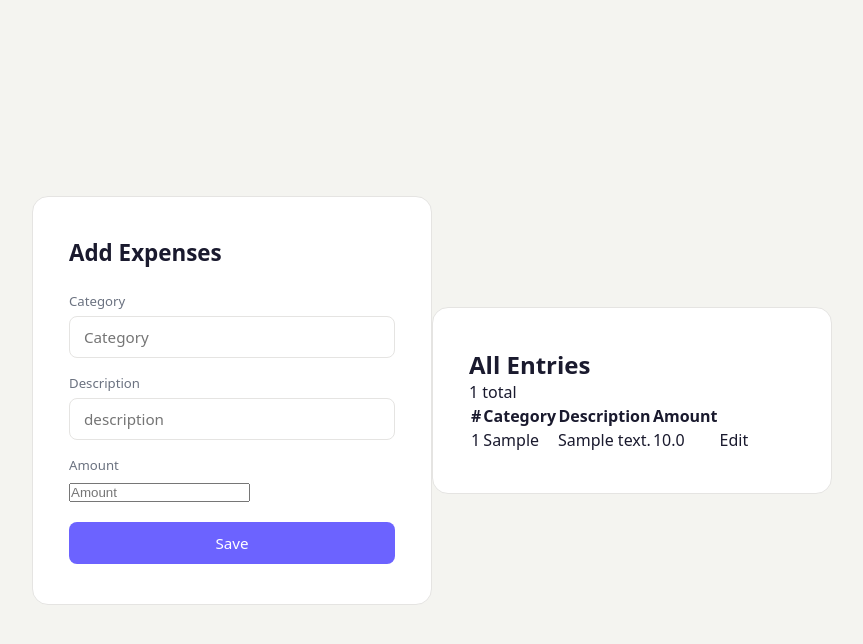
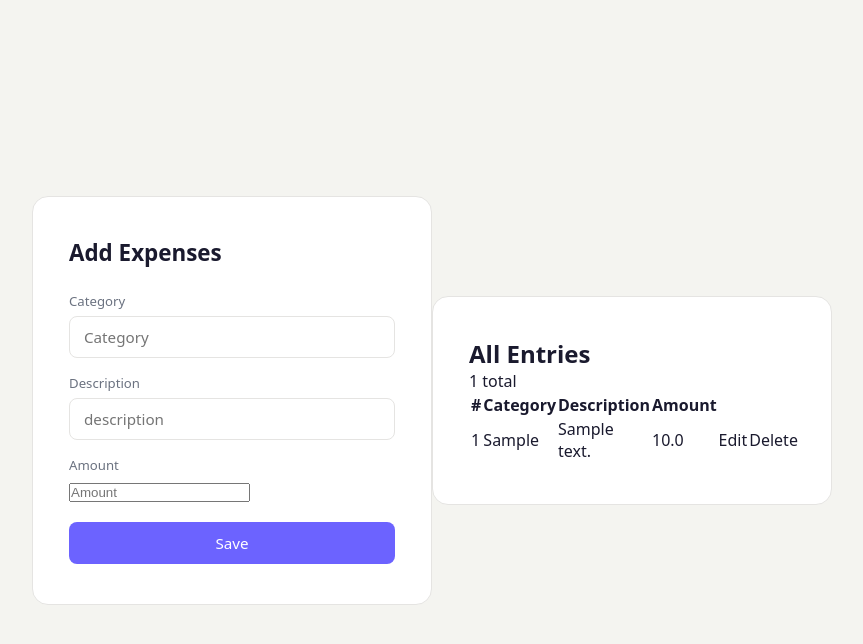
Before and after one commit to aryan-18-pentester/Flask_Expense_Tracker, a Flask app: page /expenses in a window 1280 px wide. Shown: the top 644 px of the page, without its empty margins (208-1071 px from the left). Run offline with Flask 3, Linux system fonts and the light colour scheme; a user stored in the database is signed in; tables that the repository leaves empty hold one stand-in row (values such as "Sample post").

```diff
--- a/app.py
+++ b/app.py
@@ -138,6 +138,15 @@ def edit_expense(entry_id):
         return redirect(url_for("expenses"))
     return render_template("edit_expense.html", entry=entry)
 
+#------------delete---------------
+@app.route('/delete/<int:entry_id>')
+@login_required
+def delete(entry_id):
+    entry = Entry.query.get_or_404(entry_id)
+    if entry.user_id == current_user.id:
+        db.session.delete(entry)
+        db.session.commit()
+    return redirect(url_for('expenses'))
 
 
 @app.route('/page2')
--- a/templates/expenses.html
+++ b/templates/expenses.html
@@ -71,6 +71,12 @@
             Edit
         </a>
     </td>
+               <td>
+
+                    <a href="{{ url_for('delete', entry_id=entry.id) }}"
+                       onclick="return confirm('Delete this entry?')">Delete</a>
+                </td>
+
             </tr>
             {% endfor %}
         </tbody>
```
